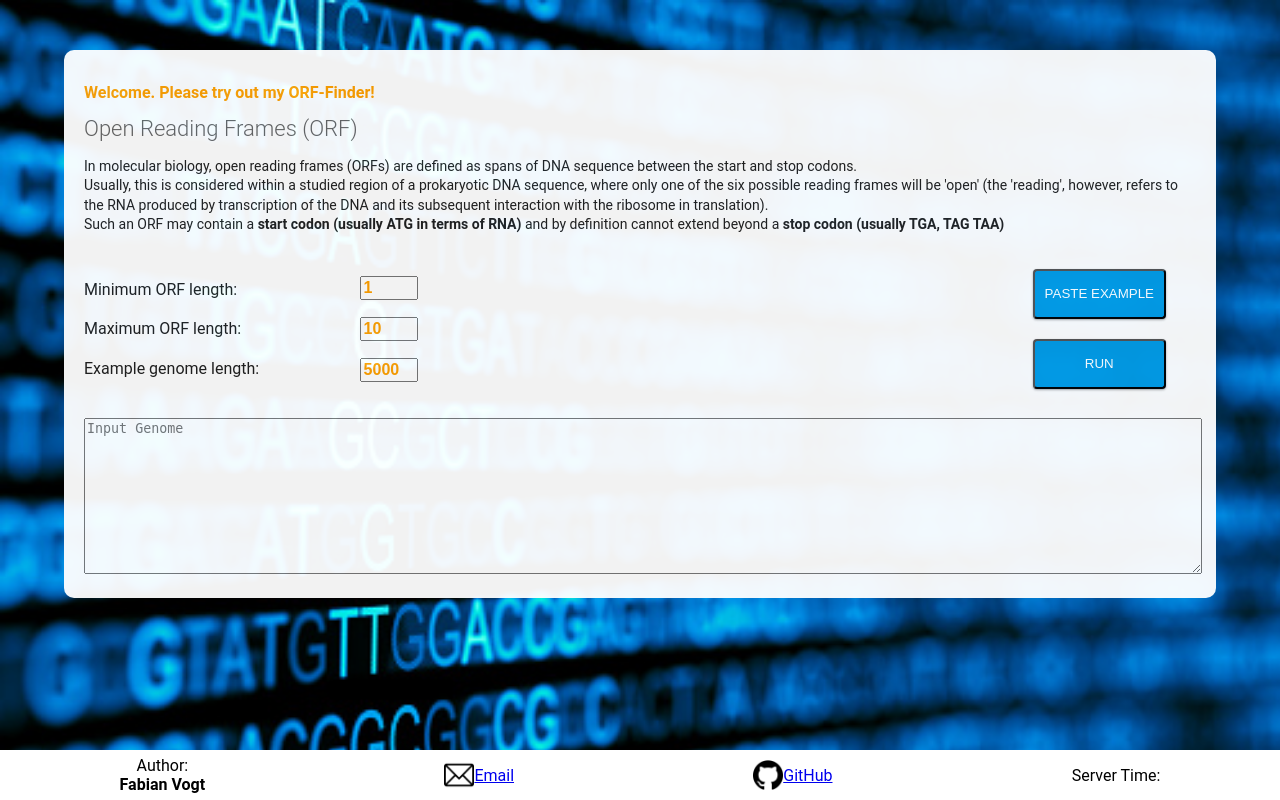
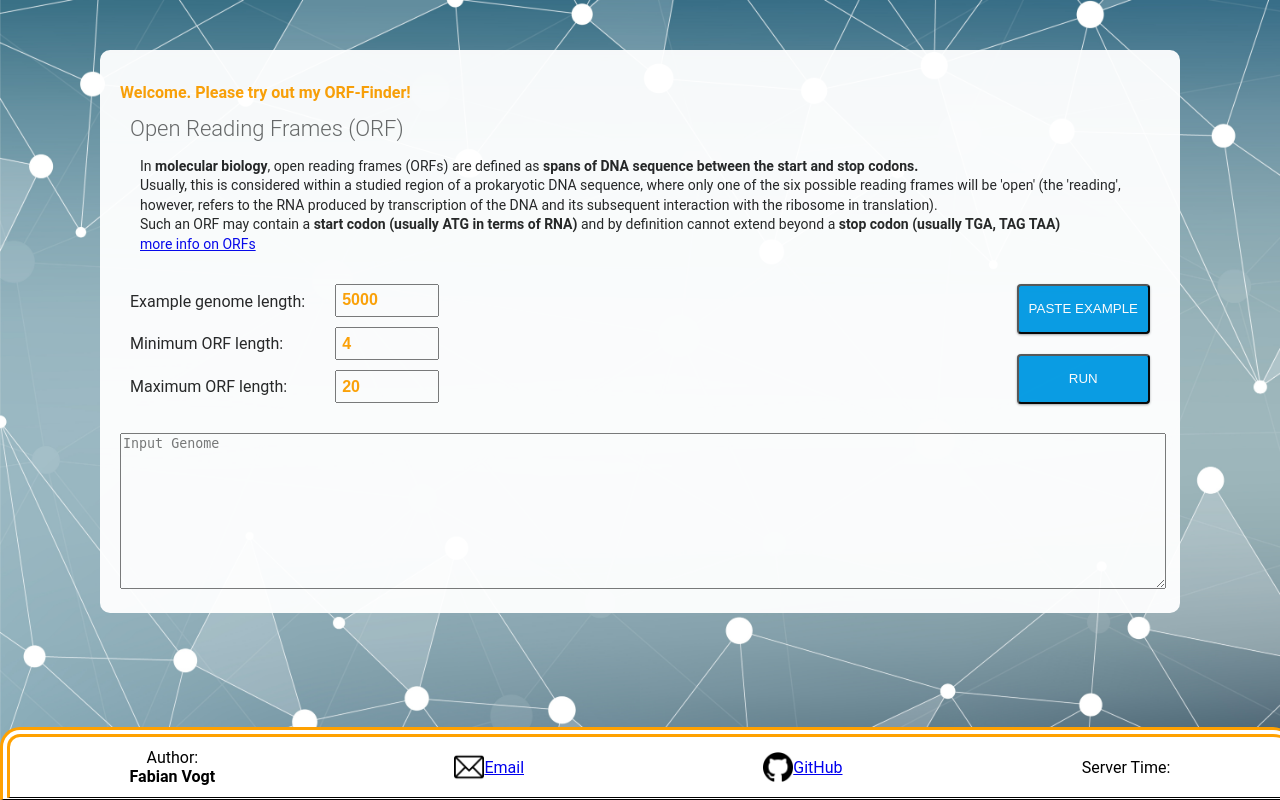
Before and after one commit to fabianxvogt/ORF-webapp, a Flask app: template server/src/templates/index.html in a window 1280 px wide. Run offline with Flask 2, Linux system fonts and the light colour scheme; the template is opened without the code that fills it, so the values that code supplies are empty.

Commit message:
finished

```diff
--- a/server/src/templates/index.html
+++ b/server/src/templates/index.html
@@ -8,32 +8,37 @@
     </head>
     <body>
         <div class="body_div" >
+
             <div class="flex-container">
                 <div class="flex-child"  id="input_flex" >
                     <div class="input_div">
                         <div>
                             <h2>Welcome. Please try out my ORF-Finder!</h2>
                             <h1>Open Reading Frames (ORF)</h1>
-                            <p>In molecular biology, open reading frames (ORFs) are defined as spans of DNA sequence
-                                between the start and stop codons. <br>Usually, this is considered within a studied region
+                            <p>In <b>molecular biology</b>, open reading frames (ORFs) are defined as <b>spans of DNA sequence
+                                between the start and stop codons.</b> <br>Usually, this is considered within a studied region
                                  of a prokaryotic DNA sequence, where only one of the six possible reading frames will
                                   be 'open' (the 'reading', however, refers to the RNA produced by transcription of the DNA
                                   and its subsequent interaction with the ribosome in translation). <br>
                                 Such an ORF may contain a <b>start codon (usually ATG in terms of RNA)</b>
-                                and by definition cannot extend beyond a <b>stop codon (usually TGA, TAG TAA)</b> </p>
-
+                                and by definition cannot extend beyond a <b>stop codon (usually TGA, TAG TAA)</b> <br><a href="https://en.wikipedia.org/wiki/Open_reading_frame">more info on ORFs</a>
+                            </p><br>
                         </div>
                         <div class="fields_div">
                                 <div class="label_input_div">
                                     <div class="length_labels_div">
+                                        <label for="dna">Example genome length:</label>
                                         <label for="min">Minimum ORF length:</label>
                                         <label for="max">Maximum ORF length:</label>
-                                    <label for="max">Example genome length:</label>
                                     </div>
                                     <div class="length_inputs_div">
-                                    <input class="length_input" name="min" id="length_min" value="1"/>
-                                    <input class="length_input" name="max" id="length_max" value="10"/>
-                                    <input class="length_input" name="example" id="length_example" value="5000"/>
+                                            <input class="length_input" oninput="javascript: if (this.value.length > this.maxLength) this.value = this.value.slice(0, this.maxLength);"
+                                            type = "number" maxlength = "7" type="number" name="example" id="length_example" value="5000"/>
+                                            <input class="length_input" oninput="javascript: if (this.value.length > this.maxLength) this.value = this.value.slice(0, this.maxLength);"
+                                            type = "number" maxlength = "2" name="min" id="length_min" value="4"/>
+                                            <input class="length_input" oninput="javascript: if (this.value.length > this.maxLength) this.value = this.value.slice(0, this.maxLength);"
+                                            type = "number" maxlength = "3" type="number" name="max" id="length_max" value="20"/>
+
                                     </div>
                                 </div>
                                 <div class="buttons_div">
@@ -55,12 +60,12 @@
                             </div>
                         </div>
                         <div id="div_orfs_found">
-
-                            <p>Here are the results with: <br>
-                                - Start and End position of ORF in input genom string <br>
+                            <h1 id="output_title_sum">ORFs were found!</h1>
+                            <p>The data is presented in the following structure:<br>
+                                - start and end position in input genom string <br>
                                 - ORF that was found <br>
                                 - IUPAC translation <a href="https://www.genecorner.ugent.be/iupac.html">more info</a> <br>
-                            </p>
+                            </p><br><br>
                             <div class="tableFixHead">
                                 <table>
                                   <thead>
@@ -81,7 +86,7 @@
                         </div>
                     </div>
                 </div>
-            </div>
+            </div><br><br><br><br>
 
             <footer>
                 <div class="footer_div">
@@ -97,9 +102,25 @@
                         <div>Server Time: <br> {{ context.server_time }}</div>
                 </div>
             </footer>
+            <div id="loader" class="loader"></div>
         </div>
+
           <script>
             var ORF_LEN = 0
+            function end_loading() {
+                document.getElementById("loader").style.visibility = "hidden"
+            }
+            function start_loading() {
+                document.getElementById("loader").style.visibility = "visible"
+            }
+            function after_orf_search() {
+                end_loading()
+                var x = document.getElementById("output_flex");
+                if (x.style.display === "none") {
+                    x.style.display = "block";
+                }
+                document.getElementById("output_flex").scrollIntoView({ behavior: 'smooth', block: 'start' });
+            }
             function postData(url = '', data = {}) {
                 try {
                     fetch(url, {
@@ -117,12 +138,15 @@
                         dlAnchorElem.setAttribute("href", dataStr);
                         dlAnchorElem.setAttribute("download", "orf.json");
 
+                        ORF_LEN = response.length
+                        document.getElementById("output_title_sum").innerHTML = "Found " + ORF_LEN + " ORFs!"
+
                         var innerHTML = "<table>"
-                        ORF_LEN = response.length
                         if (ORF_LEN === 0) {
                             document.getElementById("label_no_orfs").style.display = "block"
                             document.getElementById("div_orfs_found").style.display = "none"
                             document.getElementById("exportJSON").style.visibility = "hidden"
+                            after_orf_search()
                             return
                         } else {
                             document.getElementById("div_orfs_found").style.display = "block"
@@ -148,6 +172,8 @@
                         }
                         innerHTML += "</table>"
                         document.getElementById('output_orfs_div').innerHTML = innerHTML
+
+                        after_orf_search()
                     });
                 } catch(error) {
                     console.log(error)
@@ -163,30 +189,30 @@
                 document.getElementById("output_flex").style.display = "none"
             }
             function random_example(length) {
+                return new Promise(resolve => {
                     var result           = '';
                     var characters       = 'TAGC';
                     var charactersLength = characters.length;
                     for ( var i = 0; i < length; i++ ) {
                         result += characters.charAt(Math.floor(Math.random() * charactersLength));
                     }
-                return result;
+                    end_loading()
+                    resolve("");
+                    document.getElementById("input_genome").value = result
+                })
             }
             function example() {
-                document.getElementById("input_genome").value = random_example(document.getElementById("length_example").value)
+                random_example(document.getElementById("length_example").value)
             }
 
             function run() {
                 var url = 'https://orf-container1-2nap6n3mua-uc.a.run.app'
                 var local_url = 'http://127.0.0.1:5000'
-                var x = document.getElementById("output_flex");
-                if (x.style.display === "none") {
-                    x.style.display = "block";
+                start_loading()
+                postData(url + '/orf_api', { min: document.getElementById("length_min").value, max: document.getElementById("length_max").value, dna: document.getElementById("input_genome").value })
             }
-                document.getElementById("output_flex").scrollIntoView({ behavior: 'smooth', block: 'start' });
 
-                postData(url + '/orf_api', { min: document.getElementById("length_min").value, max: document.getElementById("length_max").value, dna: document.getElementById("input_genome").value })
 
-            }
         </script>
     </body>
 </html>
--- a/server/src/templates/styles.css
+++ b/server/src/templates/styles.css
@@ -15,36 +15,43 @@ body {
   width: 100%;
 }
 .length_input {
-  width: 50px;
+  padding: 5%;
+  max-width: 100px;
 }
 
 .input_div, .output_div {
   background: white;
   opacity: 95%;
-  max-width: 100%;
+  /*max-width: 100%; */
   padding: 20px 20px;
   border-radius: 10px;
 }
+.input_div {
+  min-width: 50%;
+  display: block;
+}
 
 .flex-child {
-  min-width: 90%;
-  max-width: 90%;
+  display: flex;
+  justify-content: center;
+  min-width: 50%;
+  max-width: 100%;
   position: relative;
   flex: 1;
   margin: 50px;
 }
 
 input .buttons, input .lengths{
-width: 100%
+  width: 100%
 }
 textarea {
   width: 100%;
 }
 footer {
-text-align: center;
-padding: 0px;
-background-color: black;
-color: white;
+  text-align: center;
+  padding: 0px;
+  background-color: black;
+  color: white;
 }
 .body_div {
   min-height:100vh;
@@ -63,8 +70,8 @@ color: white;
 .length_labels_div {
   display:flex;
   flex-direction: column;
-  justify-content: space-evenly;
-  margin-right: 20px;
+  justify-content: space-between;
+  margin: 18px 20px 18px 0px;
 }
 
 .length_inputs_div {
@@ -74,7 +81,6 @@ color: white;
 }
 
 .buttons_div {
-  margin-right: 20px;
   display:flex;
   flex-direction: column;
   justify-content: space-between;
@@ -110,11 +116,21 @@ tbody {
 .footer_div {
   display:flex;
   justify-content: space-around;
-  height: 50px;
+  height: 60px;
   align-items: center;
+  border-top: 10px solid #ffa100;
+  border-left: 10px solid #ffa100;
+  border-top-left-radius: 20px;
+  border-top-right-radius: 20px;
+  border-style: double;
   background-color: white;
   color: black;
   font-size: medium;
+  position: fixed;
+  left: 0;
+  bottom: 0;
+  width: 100%;
+  text-align: center;
 }
 
 .output_header_div {
@@ -129,12 +145,12 @@ tbody {
   display: flex;
   flex-direction: row;
   justify-content: space-between;
-  min-width: 25%;
 }
 
 .label_no_orfs {
   color: red;
   font-size: x-large;
+  display: none;
 }
 
 .export_json {
@@ -165,11 +181,41 @@ tbody {
   display: flex;
   align-items: center;
   justify-content: center;
+  cursor:pointer;
 }
 
 .fields_div {
-  display:flex; flex-direction: row; justify-content: space-between; max-width: 100%;
+  display:flex; margin:0px 0px 0px 10px; flex-direction: row; justify-content: space-between; max-width: 100%;
 }
 h2, input { color: #ffa100; font-weight: bold; font-size: 16px; }
-h1 { font-size: 22px; font-weight: 300; color: rgba(0,0,0,0.6); margin: 0 0 16px;}
-p { line-height: 140%; margin: 16px 0 24px; font-size: 14px; }
+h1 { font-size: 22px; font-weight: 300; color: rgba(0,0,0,0.6); margin: 0 0 16px 10px;}
+p { line-height: 140%; margin: 0px 20px 0px 20px; max-width: 1000px; font-size: 14px; }
+
+
+/* loading animation */
+.loader {
+  border: 16px solid #f3f3f3;
+  border-radius: 50%;
+  border-top: 16px solid #039be5;
+  width: 120px;
+  height: 120px;
+  -webkit-animation: spin 2s linear infinite; /* Safari */
+  animation: spin 2s linear infinite;
+  position: fixed;
+  margin: auto;
+  inset: 0;
+  box-shadow: 0px 0px 100px 30px grey;
+  background-color: rgba(128, 128, 128, .5);
+  visibility: hidden;
+}
+
+/* Safari */
+@-webkit-keyframes spin {
+  0% { -webkit-transform: rotate(0deg); }
+  100% { -webkit-transform: rotate(360deg); }
+}
+
+@keyframes spin {
+  0% { transform: rotate(0deg); }
+  100% { transform: rotate(360deg); }
+}
```
Also changed, not shown: static/styles.css (+33 -3 lines), server/src/templates/genom.jpg, server/src/templates/genom_old.jpg (added), static/genom.jpg, static/genom_old.jpg (added). Lines whose indentation alone changed are shown as unchanged.
